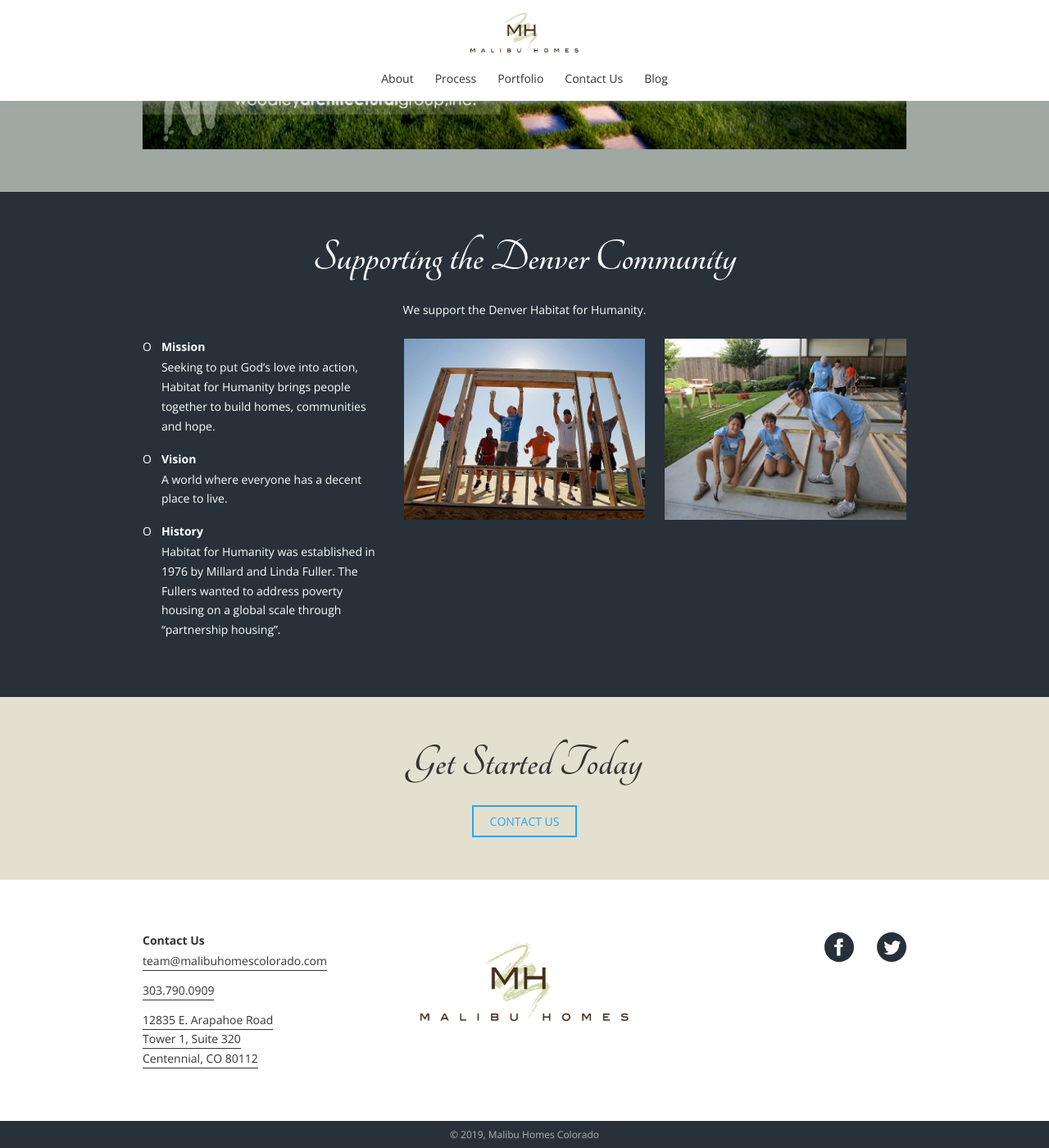
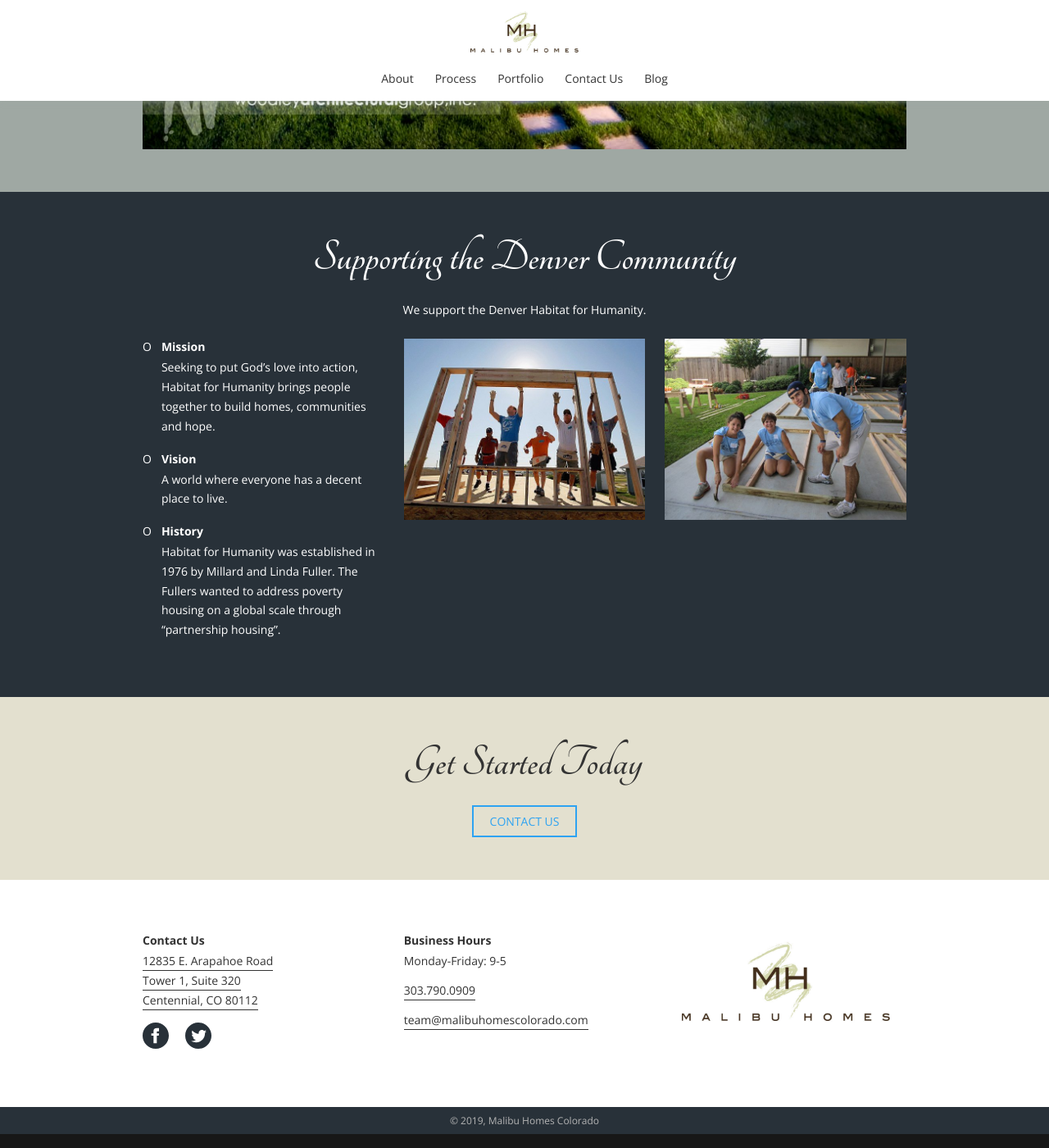
Before and after one commit to jdalton308/malibuhomes-cms, a Jekyll site: the page built from index.html, in a window 1280 px wide and 1400 px high, scrolled down 1919 px. Shown: the whole window at 82% size. Built offline with Jekyll 4.4.1, drawn with Linux system fonts in a browser that asks for light colours.

Commit message:
Footer: Finished design update

```diff
--- a/_includes/footer.html
+++ b/_includes/footer.html
@@ -13,22 +12,29 @@
             Centennial, CO 80112
           </a>
         </p>
+        <p class="social-row">
+          <a href="https://www.facebook.com/malibuhomesco/" target="_blank" class="social-icon">
+            <!-- Facebook Icon -->
+            <svg xmlns="http://www.w3.org/2000/svg" width="24" height="24" viewBox="0 0 24 24"><path d="M12 0c-6.627 0-12 5.373-12 12s5.373 12 12 12 12-5.373 12-12-5.373-12-12-12zm3 8h-1.35c-.538 0-.65.221-.65.778v1.222h2l-.209 2h-1.791v7h-3v-7h-2v-2h2v-2.308c0-1.769.931-2.692 3.029-2.692h1.971v3z"/></svg>
+          </a>
+          <a href="https://twitter.com/malibuhomesco" target="_blank" class="social-icon">
+            <!-- Twitter Icon -->
+            <svg xmlns="http://www.w3.org/2000/svg" width="24" height="24" viewBox="0 0 24 24"><path d="M12 0c-6.627 0-12 5.373-12 12s5.373 12 12 12 12-5.373 12-12-5.373-12-12-12zm6.066 9.645c.183 4.04-2.83 8.544-8.164 8.544-1.622 0-3.131-.476-4.402-1.291 1.524.18 3.045-.244 4.252-1.189-1.256-.023-2.317-.854-2.684-1.995.451.086.895.061 1.298-.049-1.381-.278-2.335-1.522-2.304-2.853.388.215.83.344 1.301.359-1.279-.855-1.641-2.544-.889-3.835 1.416 1.738 3.533 2.881 5.92 3.001-.419-1.796.944-3.527 2.799-3.527.825 0 1.572.349 2.096.907.654-.128 1.27-.368 1.824-.697-.215.671-.67 1.233-1.263 1.589.581-.07 1.135-.224 1.649-.453-.384.578-.87 1.084-1.433 1.489z"/></svg>
+          </a>
+        </p>
+      </div>
+
+      <div class="footer-column">
+        <h4>Business Hours</h4>
+        <p>Monday-Friday: 9-5</p>
+        <p><a href="tel:3037900909">303.790.0909</a></p>
+        <p><a href="mailto:team@malibuhomescolorado.com" target="_blank">team@malibuhomescolorado.com</a></p>
       </div>
 
       <div class="footer-column logo-column">
         <img src="/assets/images/mh-logo.jpg" alt="Malibu Homes logo" class="footer-logo">
       </div>
 
-      <div class="footer-column social-column">
-        <a href="https://www.facebook.com/malibuhomesco/" target="_blank" class="social-icon">
-          <!-- Facebook Icon -->
-          <svg xmlns="http://www.w3.org/2000/svg" width="24" height="24" viewBox="0 0 24 24"><path d="M12 0c-6.627 0-12 5.373-12 12s5.373 12 12 12 12-5.373 12-12-5.373-12-12-12zm3 8h-1.35c-.538 0-.65.221-.65.778v1.222h2l-.209 2h-1.791v7h-3v-7h-2v-2h2v-2.308c0-1.769.931-2.692 3.029-2.692h1.971v3z"/></svg>
-        </a>
-        <a href="https://twitter.com/malibuhomesco" target="_blank" class="social-icon">
-          <!-- Twitter Icon -->
-          <svg xmlns="http://www.w3.org/2000/svg" width="24" height="24" viewBox="0 0 24 24"><path d="M12 0c-6.627 0-12 5.373-12 12s5.373 12 12 12 12-5.373 12-12-5.373-12-12-12zm6.066 9.645c.183 4.04-2.83 8.544-8.164 8.544-1.622 0-3.131-.476-4.402-1.291 1.524.18 3.045-.244 4.252-1.189-1.256-.023-2.317-.854-2.684-1.995.451.086.895.061 1.298-.049-1.381-.278-2.335-1.522-2.304-2.853.388.215.83.344 1.301.359-1.279-.855-1.641-2.544-.889-3.835 1.416 1.738 3.533 2.881 5.92 3.001-.419-1.796.944-3.527 2.799-3.527.825 0 1.572.349 2.096.907.654-.128 1.27-.368 1.824-.697-.215.671-.67 1.233-1.263 1.589.581-.07 1.135-.224 1.649-.453-.384.578-.87 1.084-1.433 1.489z"/></svg>
-        </a>
-      </div>
     </div>
   </div>
   <div class="footer-copyright">
--- a/assets/css/_footer.scss
+++ b/assets/css/_footer.scss
@@ -22,6 +22,7 @@
     flex: 1 0 0;
     display: inline-block;
     vertical-align: top;
+    margin-right: 24px;
 
     &:last-child {
       margin: 0;
@@ -39,17 +40,18 @@
     margin: 0 auto;
   }
 
-  .social-column {
-    text-align: right;
+  .social-row {
+    margin-top: 16px;
   }
   .social-icon {
+    display: inline-block;
+    padding: 0;
+    margin-right: 16px;
     border: 0;
-    padding: 0;
-    margin-left: 24px;
 
     svg {
-      display: inline-block;
-      height: 36px;
+      display: block;
+      height: 32px;
       width: auto;
       fill: $grey-darker;
       transition: fill 0.3s;
```
Also changed, not shown: other parts of _includes/footer.html (+1 -2 lines).
